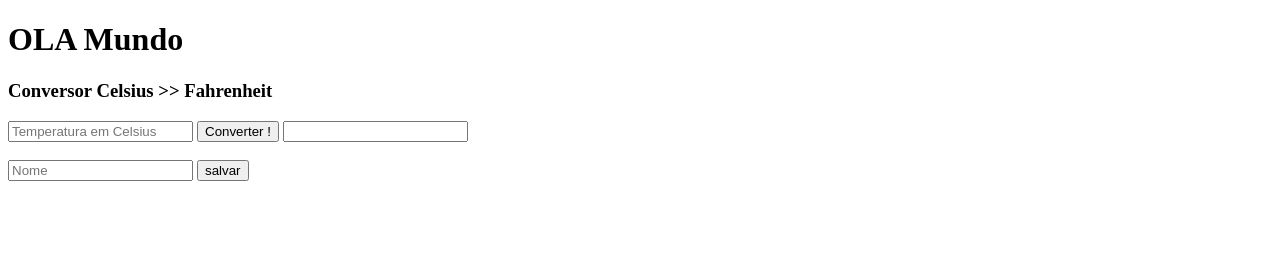
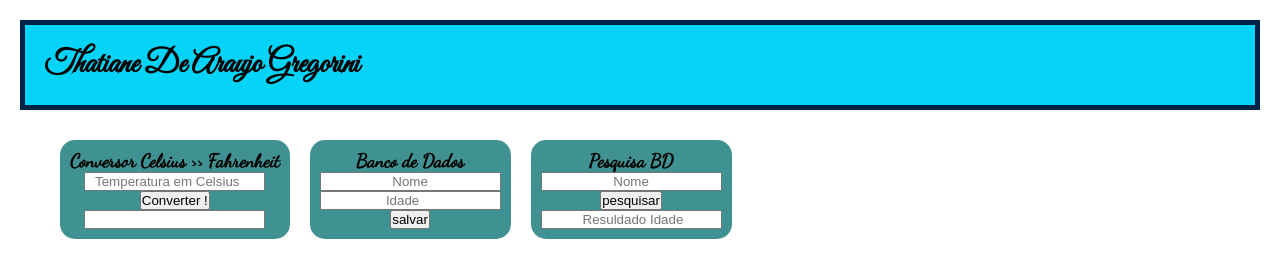
Before and after one commit to athatyAG/athatyAG.github.io, a plain HTML site: page index.html in a window 1280 px wide. Drawn offline with Linux system fonts and the light colour scheme.

Commit message:
adicionando banco de dados

```diff
--- a/bd.js
+++ b/bd.js
@@ -1,15 +1,35 @@
 var bd = openDatabase("meuBD", "1.0", " Meu Banco de Dados", 4080);
+
 bd.transaction(function (criar) {
-    criar.executeSql("CREATE TABLE formulario (nome TEXT)");
+    criar.executeSql("CREATE TABLE formulario (nome TEXT,idade INTEGER)");
 });
 
-function salvarNome() {
+function salvarInfo() {
     const nomeUsuario = document.getElementById("nome-usuario").value;
-
+    const idadeUsuario = parseInt(
+        document.getElementById("idade-usuario").value
+    );
 
     bd.transaction(function (inserir) {
-        inserir.executeSql("INSERT INTO formulario (nome) VALUES (?)", [
-            nomeUsuario,
-        ]);
+        inserir.executeSql(
+            "INSERT INTO formulario (nome, idade) VALUES (?, ?)",
+            [nomeUsuario, idadeUsuario]
+        );
+    });
+    console.log(nomeUsuario, idadeUsuario);
+}
+
+function pesquisaPorNome() {
+    const nomeUsuario = document.getElementById("pesquisa-nome-usuario").value;
+
+    bd.transaction(function (ler) {
+        ler.executeSql(
+            `SELECT * FROM  formulario WHERE nome = "${nomeUsuario}"`,
+            [],
+            function (ler, resultados) {
+                const tamanho = resultados.rows.length;
+                alert(tamanho);
+            }
+        );
     });
 }
--- a/index.html
+++ b/index.html
@@ -7,11 +7,15 @@
 
         <script src="bd.js"></script>
         <script src=" index.js"></script>
-
+        <link rel="stylesheet" href="style.css" />
     </head>
     <body>
-        <h1>OLA Mundo</h1>
-        <div>
+        <header>
+            <h1>Thatiane De Araujo Gregorini</h1>
+        </header>
+
+        <main>
+            <section>
                 <h3>Conversor Celsius >> Fahrenheit</h3>
                 <input
                     type="number"
@@ -23,12 +27,37 @@
                     value="Converter !"
                     onclick="converteParaFahrenheit()"
                 />
+                <input type="text" id="resultado-fahrenheit" readonly />
+            </section>
 
-            <input type="text" id="resultado-fahrenheit" readonly >
-        </div><br>
-        <div>
-            <input type="text" id="nome-usuario" placeholder="Nome" >
-            <input type="button" value="salvar" onclick="salvarNome()" >
-        </div>
+            <section>
+                <h3>Banco de Dados</h3>
+                <input type="text" id="nome-usuario" placeholder="Nome" />
+                <input type="number" id="idade-usuario" placeholder="Idade" />
+                <input type="button" value="salvar" onclick="salvarInfo()" />
+            </section>
+
+            <section>
+                <h3>Pesquisa BD</h3>
+
+                <input
+                    type="text"
+                    id="pesquisa-nome-usuario"
+                    placeholder="Nome"
+                />
+                <input
+                    type="button"
+                    value="pesquisar"
+                    onclick="pesquisaPorNome()"
+                />
+
+                <input
+                    type="text"
+                    id="resuldado-pesqusa "
+                    placeholder=" Resuldado Idade"
+                    readonly
+                />
+            </section>
+        </main>
     </body>
 </html>
--- a/style.css
+++ b/style.css
@@ -0,0 +1,44 @@
+@import url("https://fonts.googleapis.com/css2?family=Dancing+Script&display=swap");
+
+@import url("https://fonts.googleapis.com/css2?family=Creepster&family=Dancing+Script&display=swap");
+
+@import url("https://fonts.googleapis.com/css2?family=Great+Vibes&display=swap");
+
+* {
+    margin: 0px;
+    padding: 0px;
+}
+
+header {
+    background: #05d4f8;
+    border: 5px solid #012247;
+    margin: 20px;
+    padding: 20px;
+    font-family: "Great Vibes", cursive;
+}
+
+header:hover {
+    background-color: aqua;
+    font-family: "Dancing Script", cursive;
+}
+
+main {
+    display: flex;
+    margin: 0px 50px;
+    flex-wrap: nowrap;
+}
+
+section {
+    background-color: rgb(64, 146, 146);
+    margin: 10px;
+    padding: 10px;
+    border-radius: 15px;
+    display: flex;
+    flex-direction: column;
+    align-items: center;
+
+    font-family: "Dancing Script", cursive;
+}
+input {
+    text-align: center;
+}
```
Lines whose indentation alone changed are shown as unchanged.
